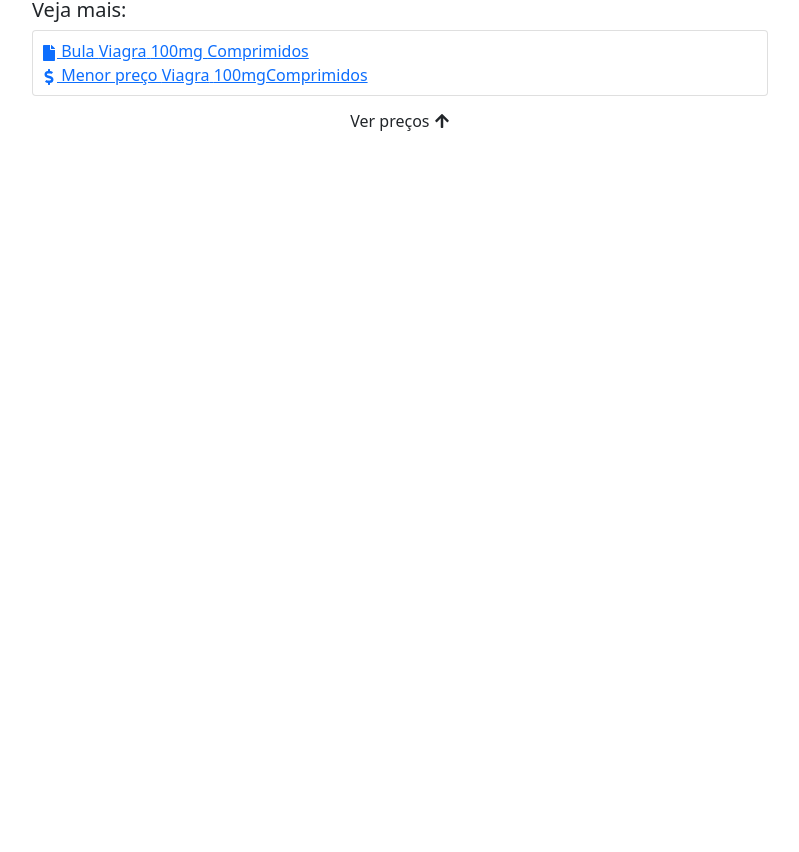
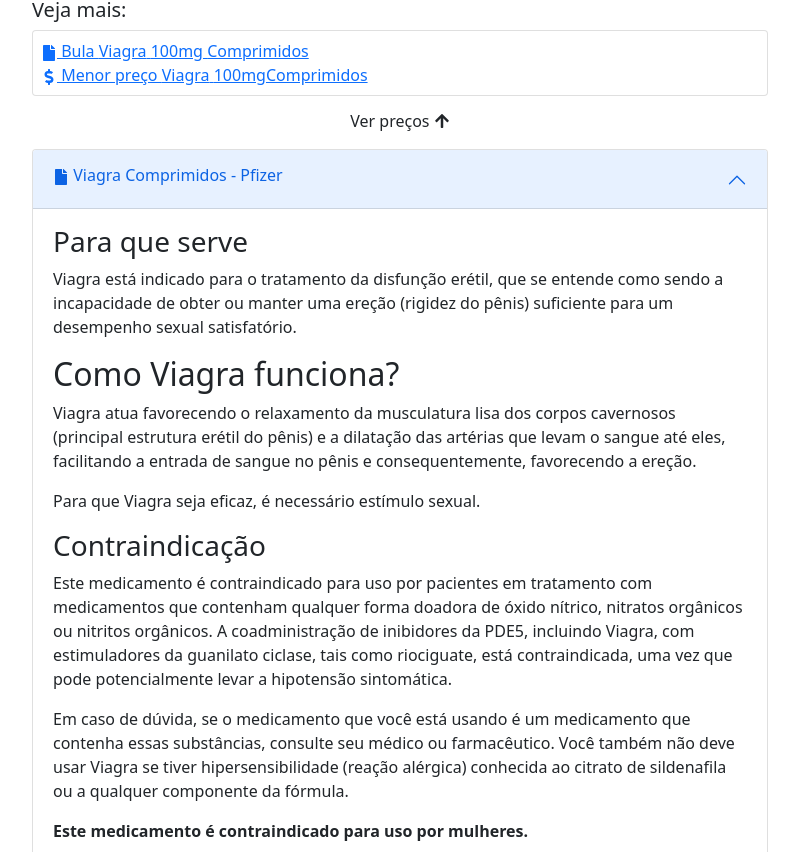
Before and after one commit to th91vi/cf_list, a Next.js app: page / in a window 1280 px wide. Shown: the part 1948-2800 px from the top of the page, without its empty margins (50-849 px from the left). Before the commit the page ends 2097 px from the top, so only its background shows below. Built offline with nearby package versions, Linux system fonts and the light colour scheme.

Commit message:
feat: added ProductPackageInsert component

```diff
--- a/components/Product/ProductItem/ProductItem.jsx
+++ b/components/Product/ProductItem/ProductItem.jsx
@@ -47,7 +47,12 @@
                   <span>
                     <FaShoppingBasket style={{ marginRight: "8px" }} />{" "}
                     <small>
-                      <a href="#" title="IR PARA LOJA" rel="noopener">
+                      <a
+                        href="#"
+                        title="IR PARA LOJA"
+                        target="_blank"
+                        rel="noopener"
+                      >
                         IR PARA LOJA
                       </a>
                     </small>
--- a/components/Product/ProductListing/ProductListing.jsx
+++ b/components/Product/ProductListing/ProductListing.jsx
@@ -3,6 +3,7 @@
 import { ProductHighlight } from "../ProductHighlight";
 import { data } from "../../../data/data";
 import { ProductItem } from "../ProductItem";
+import { ProductPackageInsert } from "../ProductPackageInsert";
 
 export function Listing() {
   const {
@@ -38,13 +39,23 @@
           <Row>
             <Col>
               <Stack direction="vertical">
-                <a href="#" title="IR PARA LOJA" target="_blank" rel="noopener">
+                <a
+                  href="#"
+                  title={`Bula ${medicineName} ${dosage} ${quantity}`}
+                  target="_blank"
+                  rel="noopener"
+                >
                   <span>
                     <FaFile /> Bula {medicineName} {dosage} {quantity}
                     {medicineModifier}
                   </span>
                 </a>
-                <a href="#" title="IR PARA LOJA" target="_blank" rel="noopener">
+                <a
+                  href="#"
+                  title={`Menor preço ${medicineName} ${dosage} ${quantity} ${medicineModifier}`}
+                  target="_blank"
+                  rel="noopener"
+                >
                   <span>
                     <FaDollarSign /> Menor preço {medicineName} {dosage}
                     {quantity}
@@ -61,6 +72,7 @@
           Ver preços <FaArrowUp className="mb-1" />
         </h6>
       </div>
+      <ProductPackageInsert product={data.product} />
     </>
   );
 }
--- /dev/null
+++ b/components/Product/ProductPackageInsert/ProductPackageInsert.jsx
@@ -0,0 +1,22 @@
+import { Accordion } from "react-bootstrap";
+import { FaFile } from "react-icons/fa";
+import { viagraPackageInsertData } from "../../../data/viagraPackageInsert";
+
+export function ProductPackageInsert({
+  product: { medicineName, medicineModifier, manufacturer },
+}) {
+  return (
+    <Accordion defaultActiveKey="1">
+      <Accordion.Item eventKey="1">
+        <Accordion.Header>
+          <h6>
+            <FaFile /> {medicineName} {medicineModifier} - {manufacturer}
+          </h6>
+        </Accordion.Header>
+        <Accordion.Body>
+          <div dangerouslySetInnerHTML={viagraPackageInsertData} />
+        </Accordion.Body>
+      </Accordion.Item>
+    </Accordion>
+  );
+}
--- /dev/null
+++ b/components/Product/ProductPackageInsert/index.js
@@ -0,0 +1 @@
+export * from "./ProductPackageInsert";
```
Also changed, not shown: 1 other file (tests, documents, lock files or other folders).
